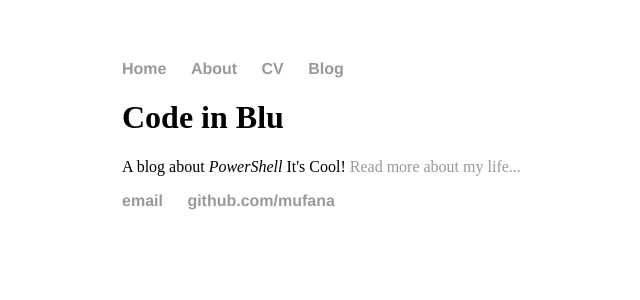
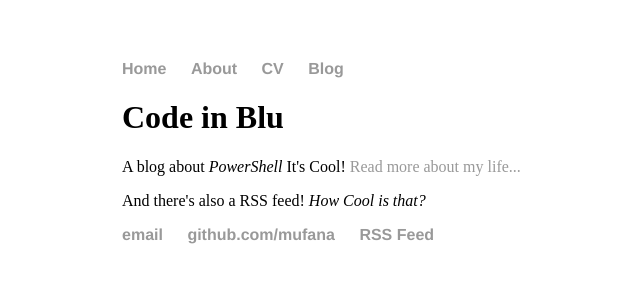
Before and after one commit to mufana/mufana.github.io, a Jekyll site: the page index.html, which Jekyll copies as it is, in a window 1280 px wide. Shown: the top 300 px of the page, without its empty margins (70-710 px from the left). Built offline with Jekyll 4.4.1, drawn with Linux system fonts in a browser that asks for light colours.

Commit message:
Update index.html

```diff
--- a/index.html
+++ b/index.html
@@ -18,12 +18,14 @@
     		<div class="blurb">
         		<h1>Code in Blu</h1>
 				<p>A blog about<em> PowerShell </em> It's Cool! <a href="/about">Read more about my life...</a></p>
+			<p>And there's also a RSS feed! <em> How Cool is that? </em></p>
     		</div><!-- /.blurb -->
 		</div><!-- /.container -->
 		<footer>
     		<ul>
         		<li><a href="mailto:hankquinlanhub@gmail.com">email</a></li>
         		<li><a href="https://github.com/mufana">github.com/mufana</a></li>
+			<li><a href="https://mufana.github.io/blog/atom.xml">RSS Feed</a></li>
 			</ul>
 		</footer>
 	</body>
```
